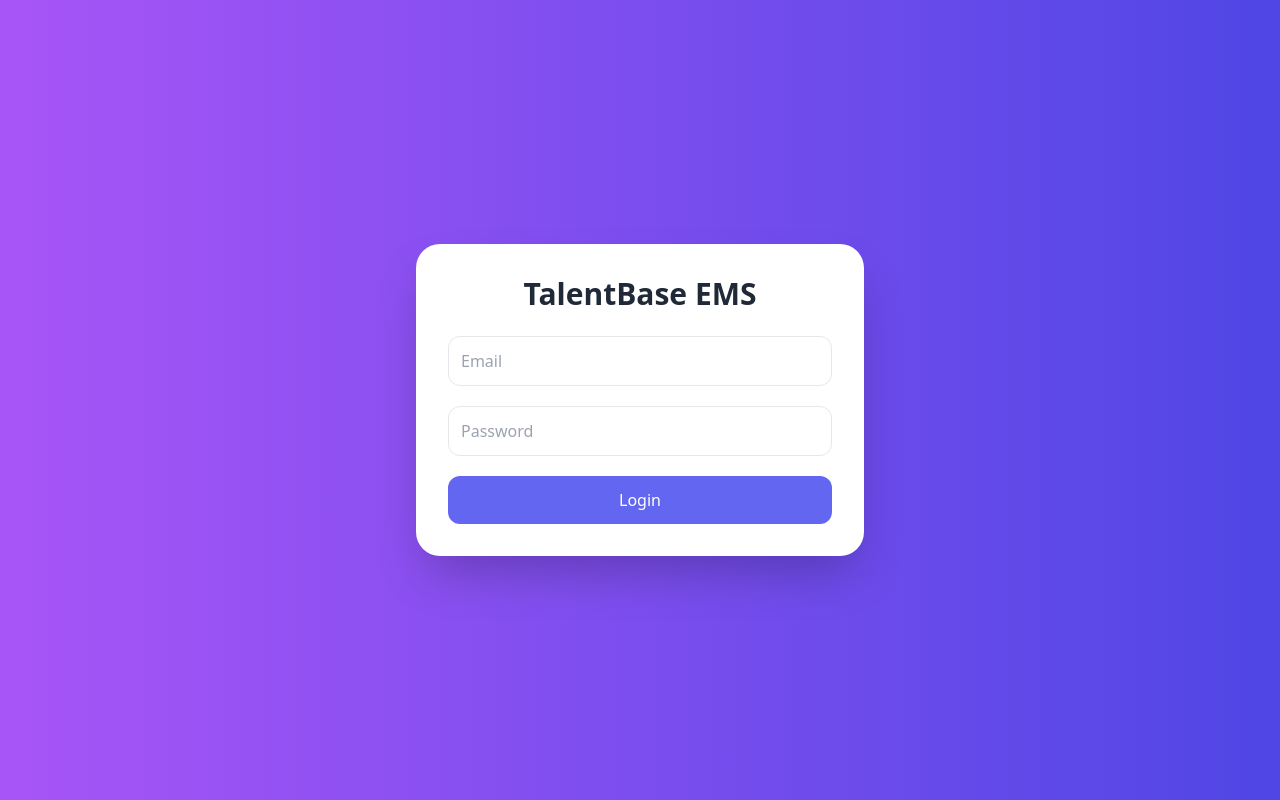
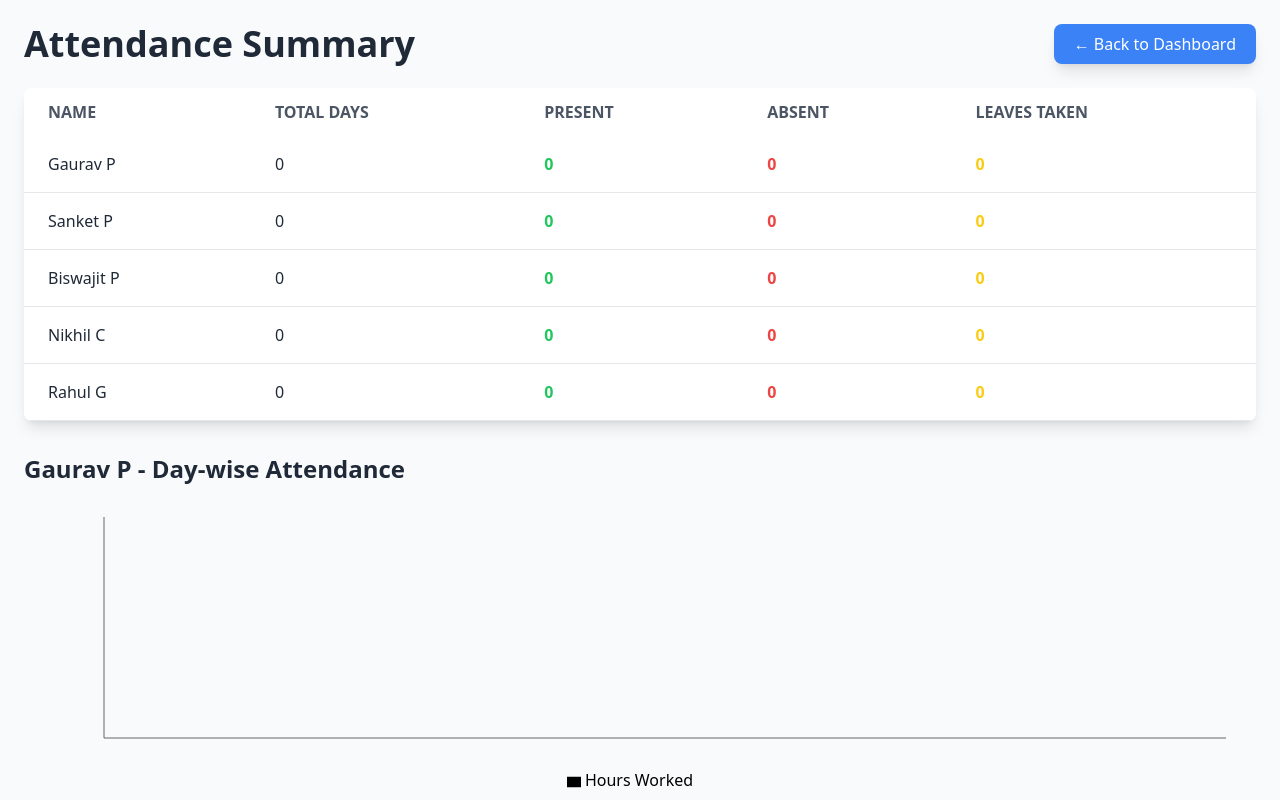
Before and after one commit to Chintal77/timesheetManagement, a React (Vite) app in the folder frontend/: page /summary in a window 1280 px wide. Before the commit this address led to /. Shown: the top 800 px of the page. Built offline with nearby package versions, Linux system fonts and the light colour scheme.

Commit message:
code change and new screen empAttendance

```diff
--- a/frontend/package.json
+++ b/frontend/package.json
@@ -18,6 +18,7 @@
     "react-csv": "^2.2.2",
     "react-dom": "^19.1.1",
     "react-router-dom": "^7.9.3",
+    "recharts": "^3.2.1",
     "xlsx-style": "^0.8.13"
   },
   "devDependencies": {
--- a/frontend/src/App.tsx
+++ b/frontend/src/App.tsx
@@ -8,6 +8,7 @@ import TimesheetFill from './pages/TimesheetFill';
 import TicketPage from './pages/Ticket';
 import AdminTicketPage from './pages/AdminTicketPage';
 import Leave from './pages/Leave';
+import AttendanceSummary from './pages/employeeAttendance';
 
 const App: React.FC = () => {
   const [isLoggedIn, setIsLoggedIn] = useState(false);
@@ -81,6 +82,7 @@ const App: React.FC = () => {
       <Route path="/tickets" element={<TicketPage />} />
       <Route path="/leaves" element={<Leave />} />
       <Route path="/AdminTicketPage" element={<AdminTicketPage />} />
+      <Route path="/summary" element={<AttendanceSummary />} />
 
       {/* Catch all */}
       <Route path="*" element={<Navigate to="/" />} />
--- a/frontend/src/pages/Dashboard.tsx
+++ b/frontend/src/pages/Dashboard.tsx
@@ -72,7 +72,7 @@ const initialEmployees: Employee[] = [
     status: 'Active',
   },
   {
-    id: 5,
+    id: 6,
     name: 'Rahul A',
     email: 'rahul.a@talentBase.com',
     role: 'Assi. Manager',
@@ -80,6 +80,46 @@ const initialEmployees: Employee[] = [
     department: 'Marketing',
     joiningDate: '2023-03-20',
     status: 'Inactive',
+  },
+  {
+    id: 7,
+    name: 'Rahul A',
+    email: 'rahul.a@talentBase.com',
+    role: 'Assi. Manager',
+    phone: '9988776655',
+    department: 'Marketing',
+    joiningDate: '2023-03-20',
+    status: 'Active',
+  },
+  {
+    id: 8,
+    name: 'Rahul A',
+    email: 'rahul.a@talentBase.com',
+    role: 'Assi. Manager',
+    phone: '9988776655',
+    department: 'Marketing',
+    joiningDate: '2023-03-20',
+    status: 'Active',
+  },
+  {
+    id: 9,
+    name: 'Rahul A',
+    email: 'rahul.a@talentBase.com',
+    role: 'Assi. Manager',
+    phone: '9988776655',
+    department: 'Marketing',
+    joiningDate: '2023-03-20',
+    status: 'Active',
+  },
+  {
+    id: 10,
+    name: 'Rahul A',
+    email: 'rahul.a@talentBase.com',
+    role: 'Assi. Manager',
+    phone: '9988776655',
+    department: 'Marketing',
+    joiningDate: '2023-03-20',
+    status: 'Active',
   },
 ];
 
@@ -253,6 +293,13 @@ const Dashboard: React.FC = () => {
           >
             📝 Ticket List
           </Link>
+          <Link
+            to="/summary"
+            className="flex items-center bg-teal-500 hover:bg-teal-600 text-white px-5 py-2 rounded-lg shadow-lg hover:scale-105 transition-transform"
+          >
+            Attendance Summary
+          </Link>
+
           <button
             onClick={handleLogout}
             className="flex items-center bg-red-500 text-white px-5 py-2 rounded-lg shadow-lg hover:scale-105 transition-transform"
--- /dev/null
+++ b/frontend/src/pages/employeeAttendance.tsx
@@ -0,0 +1,263 @@
+import React from 'react';
+import { Link } from 'react-router-dom';
+import {
+  BarChart,
+  Bar,
+  XAxis,
+  YAxis,
+  Tooltip,
+  Legend,
+  ResponsiveContainer,
+  Cell,
+} from 'recharts';
+
+// Constants
+const OFFICE_START_HOUR = 9;
+const OFFICE_END_HOUR = 18;
+const MONTHLY_EARNED_LEAVES = 2;
+const MIN_HOURS_FOR_FULL_DAY = 8.5;
+
+// Employee & Timesheet interfaces
+interface Employee {
+  id: string;
+  email: string;
+  name: string;
+  department: string;
+  designation: string;
+  joiningDate: string;
+}
+
+interface TimesheetEntry {
+  date: string;
+  task: string;
+  hours: number;
+}
+
+interface Leave {
+  fromDate: string;
+  toDate: string;
+  summary: string;
+}
+
+// Sample employees
+const employees: Employee[] = [
+  {
+    id: '1',
+    name: 'Gaurav P',
+    email: 'gaurav.p@talentBase.com',
+    department: 'IT',
+    designation: 'Backend Developer',
+    joiningDate: '2022-01-15',
+  },
+  {
+    id: '2',
+    name: 'Sanket P',
+    email: 'sanket.p@talentBase.com',
+    department: 'IT',
+    designation: 'Lead',
+    joiningDate: '2021-08-10',
+  },
+  {
+    id: '3',
+    name: 'Biswajit P',
+    email: 'biswajit.p@talentBase.com',
+    department: 'Design',
+    designation: 'Designer',
+    joiningDate: '2023-03-20',
+  },
+  {
+    id: '4',
+    name: 'Nikhil C',
+    email: 'nikhil.c@talentBase.com',
+    department: 'Design',
+    designation: 'Senior Tester',
+    joiningDate: '2023-03-20',
+  },
+  {
+    id: '5',
+    name: 'Rahul G',
+    email: 'rahul.g@talentBase.com',
+    department: 'Marketing',
+    designation: 'Manager',
+    joiningDate: '2023-03-20',
+  },
+];
+
+const AttendanceSummary: React.FC = () => {
+  const summary = employees.map((emp) => {
+    const savedEntries: TimesheetEntry[] = JSON.parse(
+      localStorage.getItem(`timesheet_entries_${emp.email}`) || '[]'
+    );
+    const savedLeaves: Leave[] = JSON.parse(
+      localStorage.getItem(`leaves_${emp.email}`) || '[]'
+    );
+
+    // Convert leaves into timesheet entries
+    const leaveEntries: TimesheetEntry[] = [];
+    savedLeaves.forEach((leave) => {
+      const from = new Date(leave.fromDate);
+      const to = new Date(leave.toDate);
+      while (from <= to) {
+        const dateStr = from.toISOString().split('T')[0];
+        if (!savedEntries.some((e) => e.date === dateStr)) {
+          leaveEntries.push({
+            date: dateStr,
+            task: `On Leave - ${leave.summary}`,
+            hours: 0,
+          });
+        }
+        from.setDate(from.getDate() + 1);
+      }
+    });
+
+    const allEntries = [...savedEntries, ...leaveEntries];
+
+    let present = 0,
+      halfLeave = 0,
+      leaveDays = 0,
+      absent = 0;
+    const dayWise: { date: string; status: string; hours: number }[] = [];
+
+    allEntries.forEach((entry) => {
+      let status = '';
+      const hoursWithinOffice = Math.min(
+        entry.hours,
+        OFFICE_END_HOUR - OFFICE_START_HOUR
+      );
+
+      if (entry.task.includes('On Leave')) {
+        status = 'Leave';
+        leaveDays++;
+      } else if (hoursWithinOffice === 0) {
+        status = 'Absent';
+        absent++;
+      } else if (hoursWithinOffice < MIN_HOURS_FOR_FULL_DAY) {
+        status = 'Half Day';
+        halfLeave++;
+      } else {
+        status = 'Present';
+        present++;
+      }
+
+      dayWise.push({ date: entry.date, status, hours: entry.hours });
+    });
+
+    const leavesTaken = leaveDays + halfLeave * 0.5;
+    const totalAbsent =
+      absent + Math.max(0, leavesTaken - MONTHLY_EARNED_LEAVES * 12);
+    const totalDays = allEntries.length;
+
+    return {
+      id: emp.id,
+      name: emp.name,
+      totalDays,
+      presentDays: present,
+      absentDays: totalAbsent,
+      leavesTaken,
+      dayWise,
+    };
+  });
+
+  // Function to map status to color
+  const statusColor = (status: string) => {
+    switch (status) {
+      case 'Present':
+        return '#4ade80'; // green
+      case 'Half Day':
+        return '#facc15'; // yellow
+      case 'Absent':
+        return '#f87171'; // red
+      case 'Leave':
+        return '#60a5fa'; // blue
+      default:
+        return '#9ca3af'; // gray
+    }
+  };
+
+  return (
+    <div className="min-h-screen bg-gray-50 dark:bg-gray-900 p-6">
+      <div className="flex justify-between items-center mb-6">
+        <h1 className="text-4xl font-bold text-gray-800 dark:text-white">
+          Attendance Summary
+        </h1>
+        <Link
+          to="/dashboard"
+          className="bg-blue-500 text-white px-5 py-2 rounded-lg shadow-lg hover:scale-105 transition-transform"
+        >
+          ← Back to Dashboard
+        </Link>
+      </div>
+
+      {/* Summary Table */}
+      <div className="overflow-x-auto rounded-lg shadow-lg mb-8">
+        <table className="min-w-full bg-white dark:bg-gray-800">
+          <thead>
+            <tr>
+              {['Name', 'Total Days', 'Present', 'Absent', 'Leaves Taken'].map(
+                (head) => (
+                  <th
+                    key={head}
+                    className="px-6 py-3 text-left text-gray-600 dark:text-gray-300 uppercase"
+                  >
+                    {head}
+                  </th>
+                )
+              )}
+            </tr>
+          </thead>
+          <tbody>
+            {summary.map((record) => (
+              <tr
+                key={record.id}
+                className="border-b border-gray-200 dark:border-gray-700 hover:bg-gray-50 dark:hover:bg-gray-700 transition"
+              >
+                <td className="px-6 py-4 text-gray-800 dark:text-gray-200">
+                  {record.name}
+                </td>
+                <td className="px-6 py-4 text-gray-800 dark:text-gray-200">
+                  {record.totalDays}
+                </td>
+                <td className="px-6 py-4 text-green-500 font-semibold">
+                  {record.presentDays}
+                </td>
+                <td className="px-6 py-4 text-red-500 font-semibold">
+                  {record.absentDays}
+                </td>
+                <td className="px-6 py-4 text-yellow-400 font-semibold">
+                  {record.leavesTaken}
+                </td>
+              </tr>
+            ))}
+          </tbody>
+        </table>
+      </div>
+
+      {/* Day-wise Chart */}
+      {summary.map((emp) => (
+        <div key={emp.id} className="mb-12">
+          <h2 className="text-2xl font-bold text-gray-800 dark:text-white mb-3">
+            {emp.name} - Day-wise Attendance
+          </h2>
+          <ResponsiveContainer width="100%" height={300}>
+            <BarChart
+              data={emp.dayWise}
+              margin={{ top: 20, right: 30, left: 20, bottom: 5 }}
+            >
+              <XAxis dataKey="date" />
+              <YAxis />
+              <Tooltip />
+              <Legend />
+              <Bar dataKey="hours" name="Hours Worked">
+                {emp.dayWise.map((day, index) => (
+                  <Cell key={index} fill={statusColor(day.status)} />
+                ))}
+              </Bar>
+            </BarChart>
+          </ResponsiveContainer>
+        </div>
+      ))}
+    </div>
+  );
+};
+
+export default AttendanceSummary;
```
Also changed, not shown: 1 other file (tests, documents, lock files or other folders).
